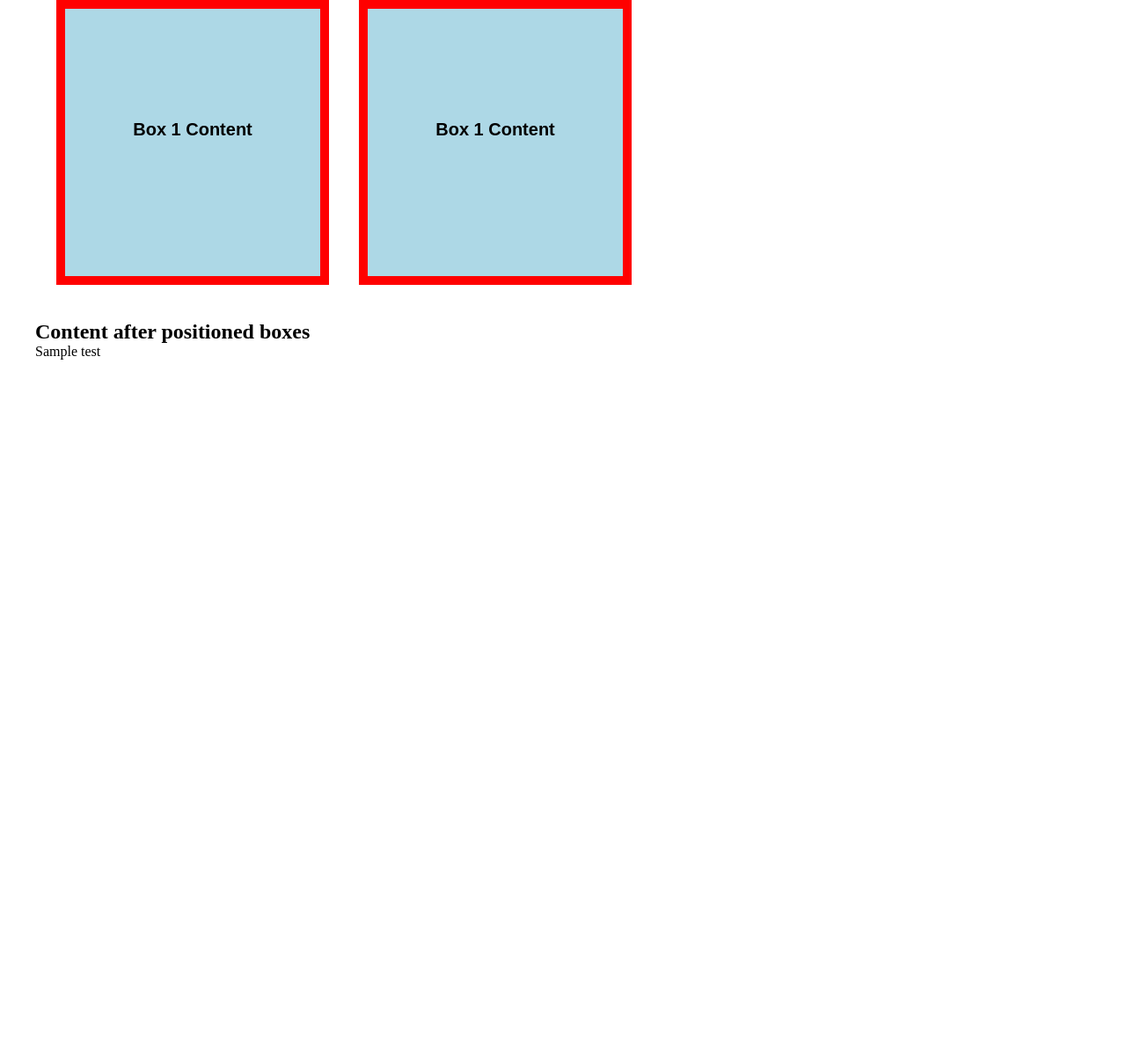
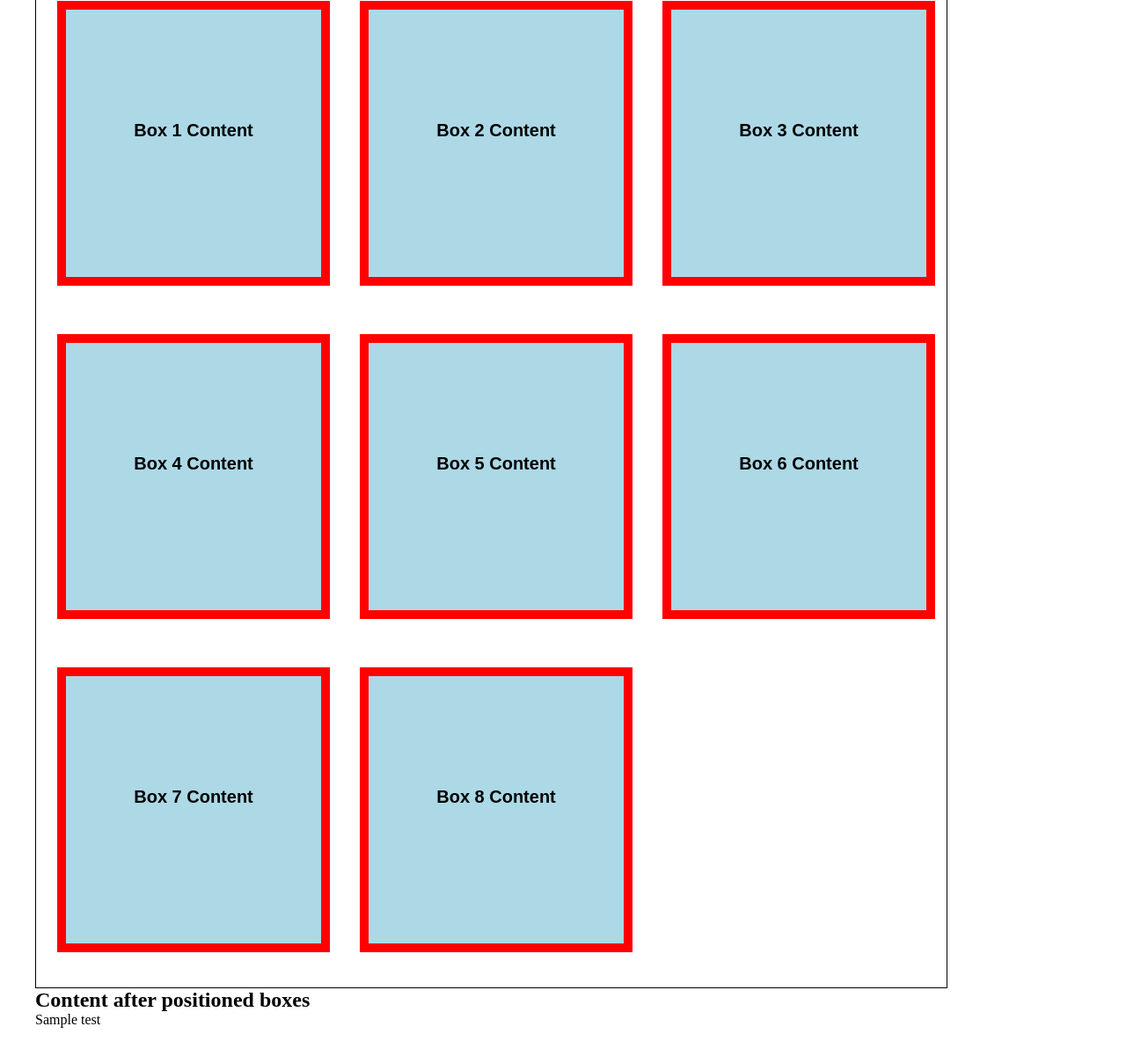
Before and after one commit to MiguelDominguezSanchez/css-master, a plain HTML site: page master-css/learning-css/04-boxes/index.html in a window 1280 px wide. Shown: the part 92-1301 px from the top of the page at 88% size. Before the commit the page ends 800 px from the top, so only its background shows below. Drawn offline with Linux system fonts and the light colour scheme.

Commit message:
Section 9. Box Models & Elements Positioning - 32. Floats Practicing

```diff
--- a/master-css/learning-css/04-boxes/index.html
+++ b/master-css/learning-css/04-boxes/index.html
@@ -13,12 +13,30 @@
           <p>Box 1 Content</p>
         </div>
         <div class="box">
-          <p>Box 1 Content</p>
+          <p>Box 2 Content</p>
         </div>
+        <div class="box">
+          <p>Box 3 Content</p>
+        </div>
+        <div class="box">
+          <p>Box 4 Content</p>
+        </div>
+        <div class="box">
+          <p>Box 5 Content</p>
+        </div>
+        <div class="box">
+          <p>Box 6 Content</p>
+        </div>
+        <div class="box">
+          <p>Box 7 Content</p>
+        </div>
+        <div class="box">
+          <p>Box 8 Content</p>
+        </div>
+        <!-- CLEAN FLOATED -->
+        <div class="clearfix"></div>
       </section>
 
-      <!-- CLEAN FLOATED -->
-      <div class="clearfix"></div>
 
       <!-- NON-FLOATED ELEMENTS THAT REMAIN BELOW -->
       <h2>Content after positioned boxes</h2>
--- a/master-css/learning-css/04-boxes/styles.css
+++ b/master-css/learning-css/04-boxes/styles.css
@@ -5,6 +5,11 @@
 
 body{
   padding: 40px;
+}
+
+#boxes {
+  max-width: 1035px;
+  border: 1px solid black;
 }
 
 .box{
```
